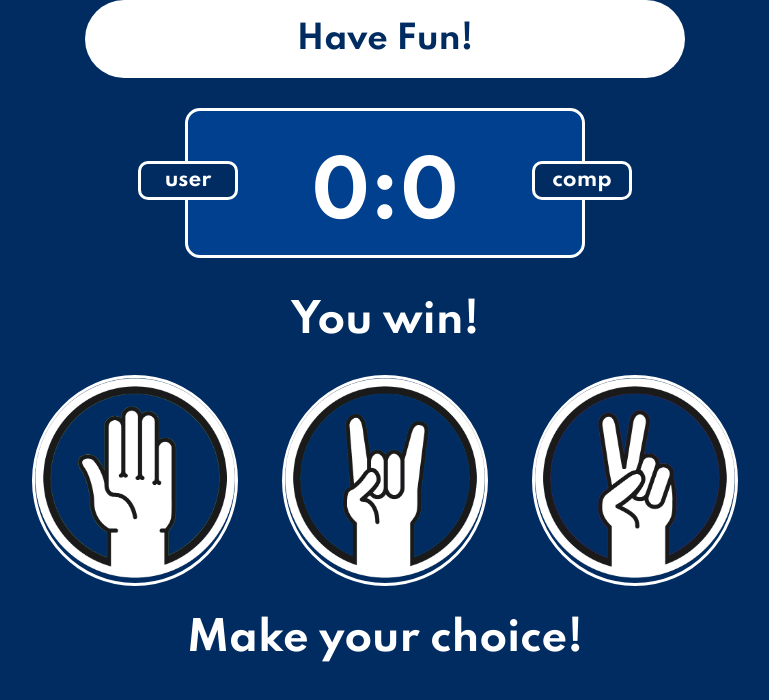
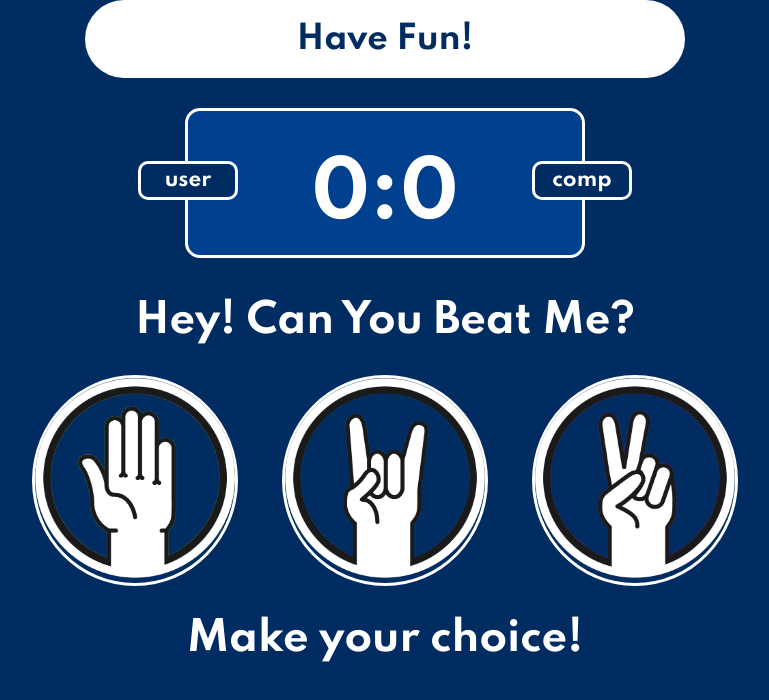
Before and after one commit to Marco-Jimmy/game_website, a plain HTML site: page index.html in a window 1280 px wide. Shown: the whole page, without its empty margins (255-1024 px from the left). Drawn offline with Linux system fonts and the light colour scheme.

Commit message:
Change welcome words

```diff
--- a/index.html
+++ b/index.html
@@ -14,7 +14,7 @@
     <div class="badge" id="computer">comp</div>
     <span id="player_score">0</span>:<span id="computer_score">0</span>
 </div>
-<p id="result">You win!</p>
+<p id="result">Hey! Can You Beat Me?</p>
 <div class="choices">
     <div class="choice" id="p">
         <img src="./img/paper.png" alt="paper" height="200px">
```
